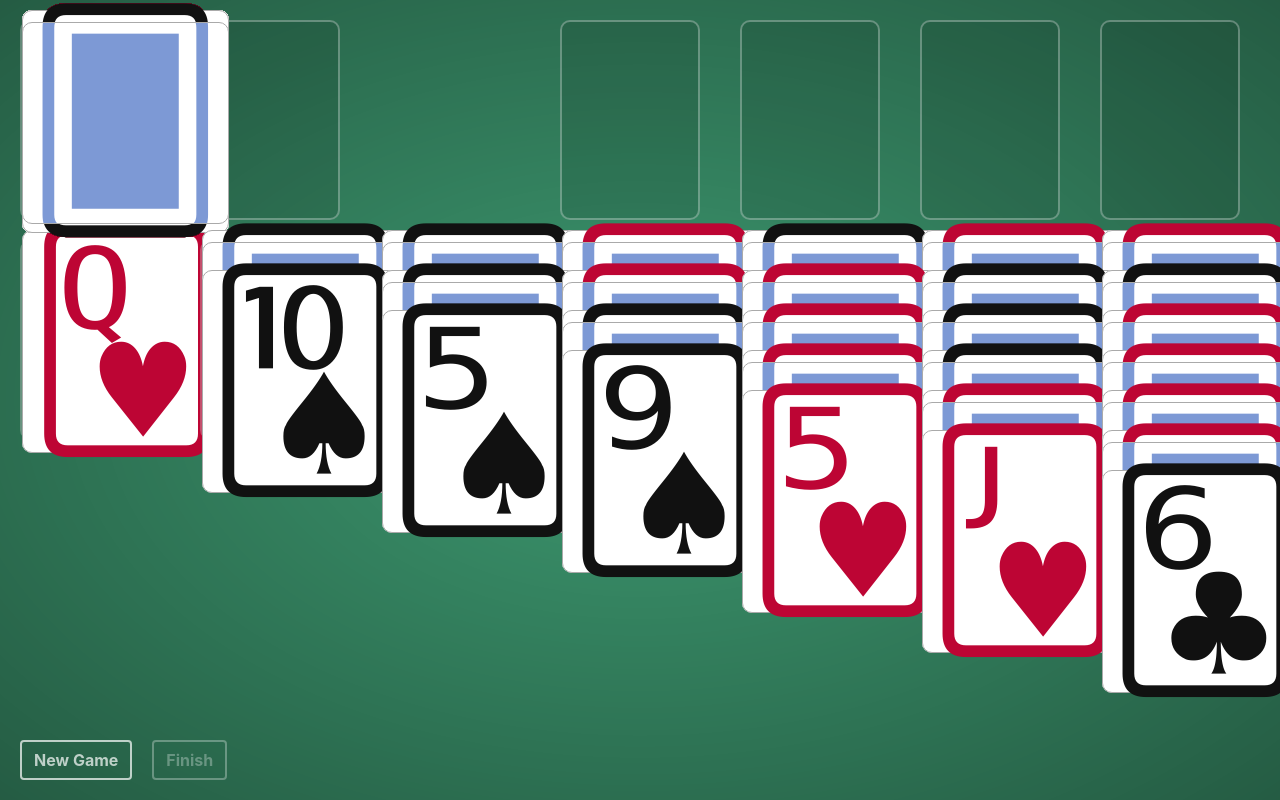
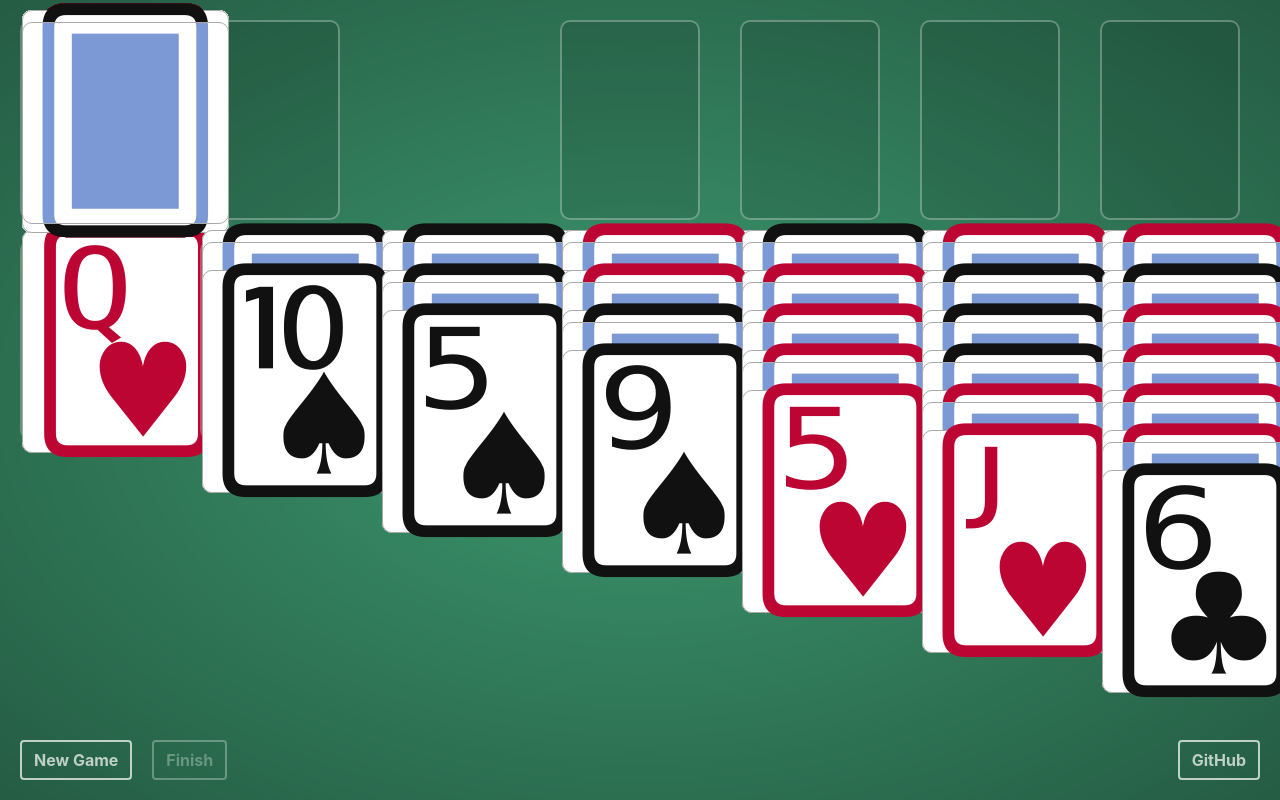
Before and after one commit to devatrox/Solitaire, a React (Vite) app: page / in a window 1280 px wide. Shown: the top 800 px of the page. Built offline with nearby package versions, Linux system fonts and the light colour scheme.

Commit message:
Added link to playable game

```diff
--- a/src/index.tsx
+++ b/src/index.tsx
@@ -237,6 +237,7 @@
                 <button className="btn" type="button" onClick={handleReset}>New Game</button>
                 <button className="btn" type="button" disabled={!isDone && !isFinished} onClick={handleFinish}>Finish</button>
                 <div className="message">{message}</div>
+                <a className="btn" href="https://github.com/devatrox/Solitaire">GitHub</a>
             </div>
         </div>
     );
--- a/src/main.scss
+++ b/src/main.scss
@@ -52,6 +52,7 @@
     font-size: 1rem;
     line-height: 1.5;
     border-radius: .25rem;
+    text-decoration: none;
 
     &:not([disabled]) {
         cursor: pointer;
@@ -64,7 +65,7 @@
     grid-area: menu;
     display: grid;
     grid-gap: var(--grid-gap);
-    grid-template-columns: repeat(2, auto) 1fr;
+    grid-template-columns: repeat(2, auto) 1fr auto;
     color: rgba($color, 0.7);
 
     .btn {
```
Also changed, not shown: 1 other file (tests, documents, lock files or other folders).
